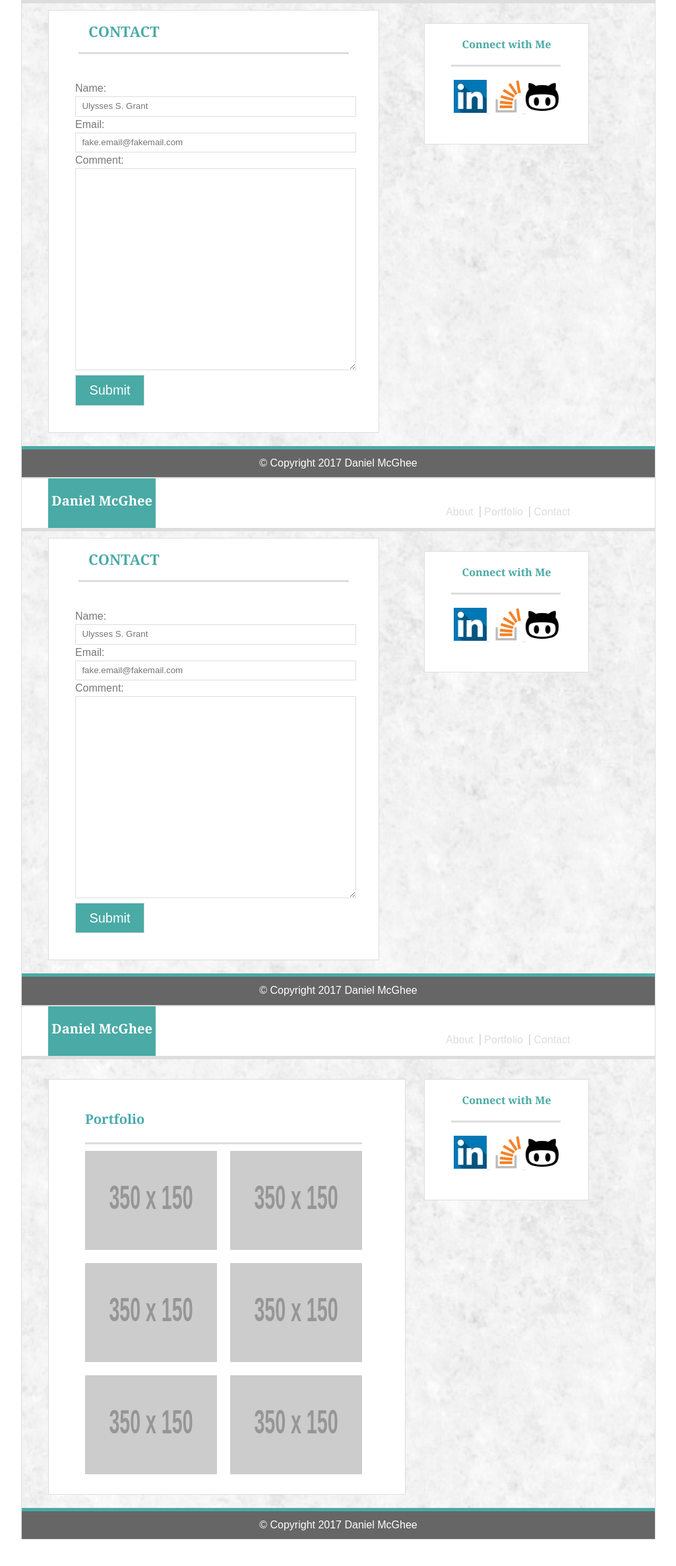
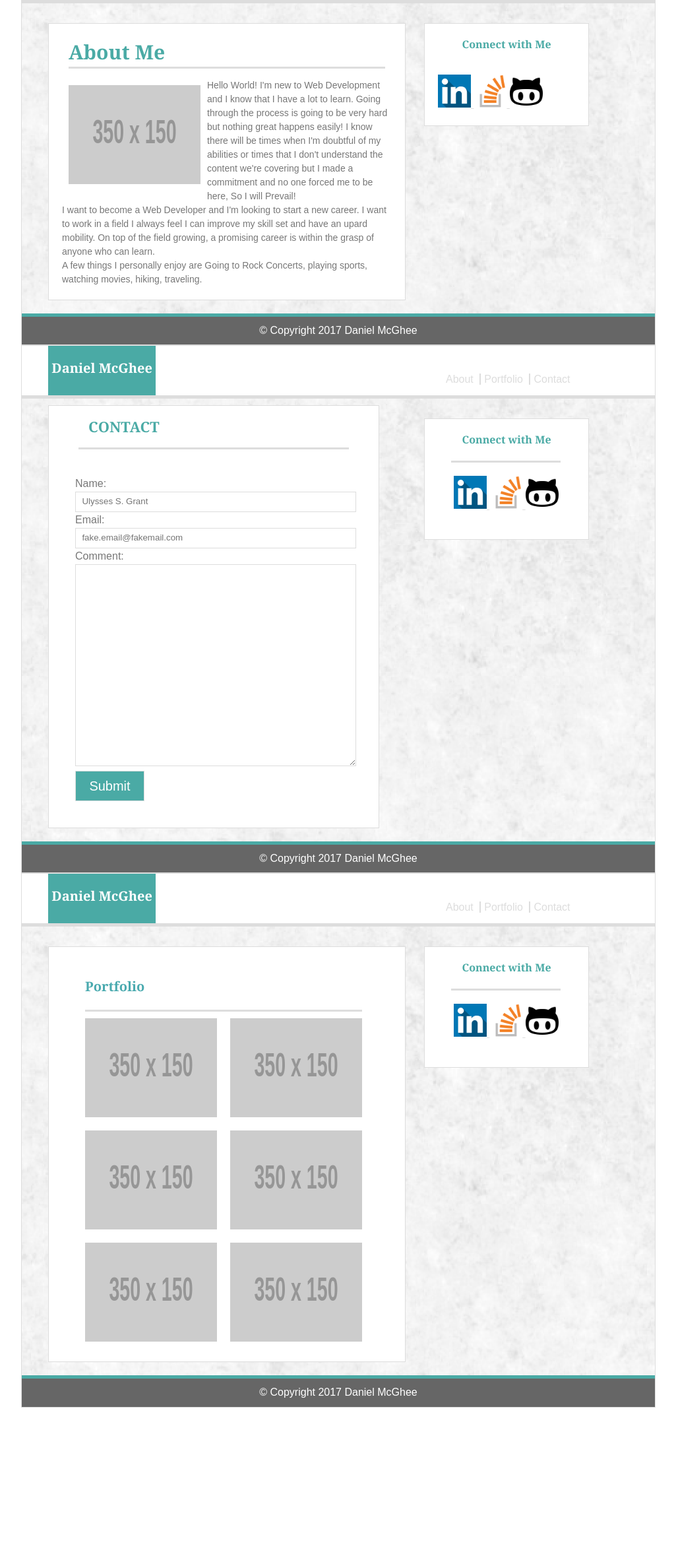
Before and after one commit to fodnb/HW2-Resp-Port, a PHP site: page / in a window 1280 px wide. Shown: the part 76-2449 px from the top of the page at 66% size, without its empty margins (127-1152 px from the left). After the commit the page ends 2209 px from the top, so only its background shows below. Run offline with PHP 8.4, Linux system fonts and the light colour scheme; grey boxes labelled with a size stand in for pictures from a placeholder-image service; some libraries are stand-ins or nearby versions.

Commit message:
fixing index

```diff
--- a/index.html
+++ b/index.html
@@ -1,55 +1,64 @@
 	<!DOCTYPE html>
 <html>
 <head>
+	<meta name="viewport" content="width=device-width, initial-scale=1.0">
 	<meta charset="UTF-8">
-	<meta name="viewport" content="width=device-width, initial-scale=1.0">
-	<title>CONTACT</title>
+	<title>About</title>
 	<link rel="stylesheet" type="text/css" href="reset.css">
 	<link rel="stylesheet" type="text/css" href="style.css">
 </head>
+
 <body>
+
+
 
 	<div id="pageWrap">
 
+
 		<header>
 
- 		<h1 class="topPage" id="contactH1">Daniel McGhee</h1>
+		<h1>Daniel McGhee</h1>
 
-		<nav  id="navContact">
-
+		<nav>
 			<a class="navA" href="index.html">About &nbsp</a>
 			<a class="navA" href="portfolio.html">Portfolio &nbsp</a>
 			<a class="navA" href="contact.html">Contact</a>
-
 		</nav>
 
 		</header>
 
-	<div class="FormDiv">
-
-			<div id="MainForm">
-				<h2 id="FormH2">CONTACT</h2>
-				<div id="InsideDiv">
-				<form action="mailto:Daniel.McGhee6813@gmail.com" method="post" enctype="text/plain">
-					Name:<br>
-					<input type="text" name="name" placeholder="&nbsp Ulysses S. Grant"><br>
-					Email:<br>
-					<input type="Email" name="mail" placeholder="&nbsp fake.email@fakemail.com"><br>
-					Comment:<br>
-					<textarea name="text" cols="55" rows="20">
-					</textarea><br>
-
-					<!-- <input type="reset" value="Reset">	 -->
-				</form>
-				<input id="submit" type="submit" value="Submit">
-				</div>
-			</div>
 
 
 
-		<div class="connect" id="ConnectContact">
+
+			<div id="mainDiv">
+
+				<div class	="aboutMe">
+					<h2 id="h2about">About Me</h2>
+
+					<section id="aboutSection">
+					<img class="myPhoto" src= "https://placehold.it/350x150" alt="myphoto">
+
+
+					<P>
+						Hello World!  I'm new to Web Development and I know that I have a lot to learn.  Going through the process is going to be very hard but nothing great happens easily!
+						I know there will be times when I'm doubtful of my abilities or times that I don't understand the content we're covering but I made a commitment and no one forced me to be here, So I will Prevail!
+					</P>
+
+
+					<p>
+						I want to become a Web Developer and I'm looking to start a new career.  I want to work in a field I always feel I can improve my skill set and have an upard mobility.  On top of the field growing, a promising career is within the grasp of anyone who can learn.
+					</p>
+
+					<p>
+						A few things I personally enjoy are Going to Rock Concerts, playing sports, watching movies, hiking, traveling.
+					</p>
+					</section>
+				</div> <!--ends About me-->
+
+				<div class="connect">
 					<h3> Connect with Me </h3>
-			<aside>
+					<section>
 					<a href="https://www.linkedin.com/in/daniel-mcghee-aa8b2b55" target="_blank">
 					<img src="assets/images/linkedin-128.png" alt="linkedin">
 					</a>
@@ -59,18 +68,22 @@
 					<a href="https://github.com/fodnb" target="_blank">
 					<img src="assets/images/672388-github-128.png" alt="GitHub">
 					</a>
-			</aside>
-		</div>
+					</<section>
+				</div> <!-- Ends connect -->
 
-	</div>
+
+
+			</div> <!--ends Maindiv -->
+
 
 			<footer>
-
 				&copy; Copyright 2017 Daniel McGhee
 
 			</footer>
 
-</div>
+
+	</div><!--ends pagewrap -->
+
 
 </body>
 </html>
--- a/style.css
+++ b/style.css
@@ -598,7 +598,7 @@ footer {
         width: 100%;
         border: 0;
         padding: 0;
-        background-image: url("../HW2-Resp-Port/assets/images/fresh_snow_@2X.png");
+        background-image: url("../height: 2px Resp  Port;/assets/images/fresh_snow_@2X.png");
     }
     header {
         padding: 0 0 4% 0;
```
Lines whose indentation alone changed are shown as unchanged.
